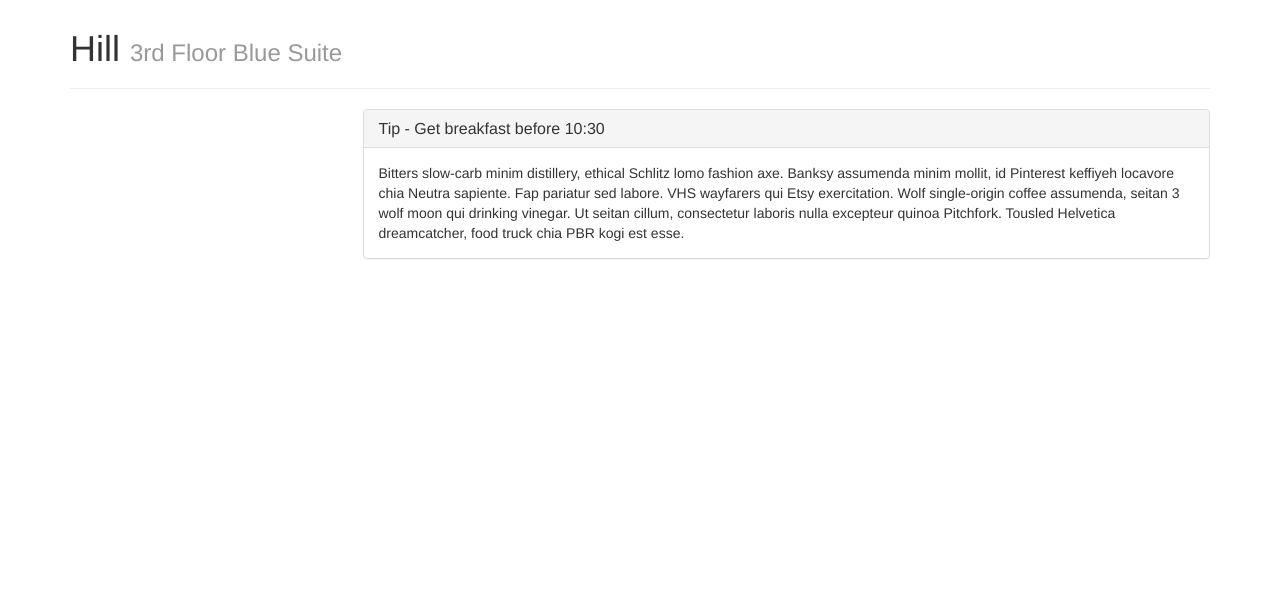
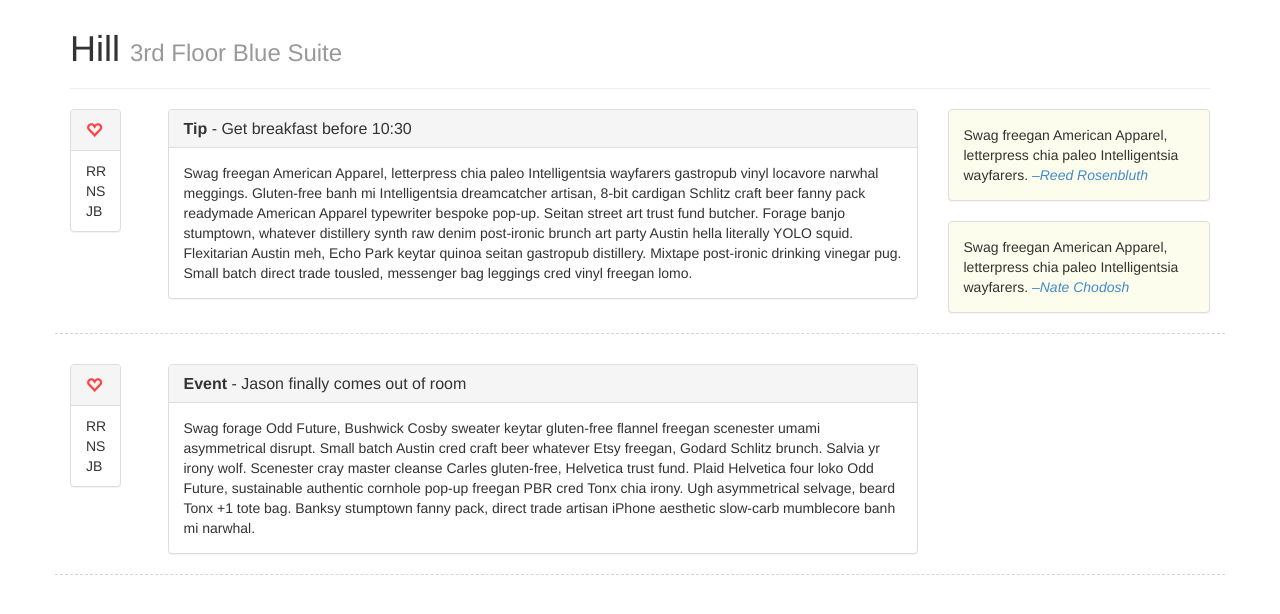
Before and after one commit to reedrosenbluth/Dorm_Log, a Django app: page / in a window 1280 px wide. Shown: the part 51-665 px from the top of the page. Run offline with Django 3.2, Linux system fonts and the light colour scheme; style sheets or scripts are compiled from the project's sources; some libraries are stand-ins or nearby versions.

Commit message:
layout updates

```diff
--- a/Dorm_Log/static/css/style.less
+++ b/Dorm_Log/static/css/style.less
@@ -17,4 +17,31 @@
 
 #content {
 	padding-top: 40px;
+
+	.row {
+		border-bottom: dashed 1px #D8D7D7;
+		margin-bottom: 30px;
+	}
+
+	.likes {
+		padding-right: 32px;
+
+		p {
+			margin: 0;
+		}
+
+		.panel-heading {
+			color: #F44;
+		}
+
+		.panel-body {
+			padding: 10px 15px;
+		}
+	}
+
+	.annotations {
+		.panel {
+			background-color: #FDFDED;
+		}
+	}
 }
--- a/Dorm_Log/templates/feed/base.html
+++ b/Dorm_Log/templates/feed/base.html
@@ -15,6 +15,8 @@
   <link href="{% static "css/style.less" %}" rel="stylesheet/less" type="text/css">
 
   <script src="{% static "js/less-1.4.1.min.js" %}"></script>
+  <script type="text/javascript" src="//use.typekit.net/zqk3lfx.js"></script>
+  <script type="text/javascript">try{Typekit.load();}catch(e){}</script>
 
 </head>
 <body>
@@ -36,14 +38,62 @@
 		</div>
 
 		<div class="row">
-			<div class="col-md-3"></div>
-			<div class="post col-md-9">
+			<div class="likes col-md-1">
+				<div class="panel panel-default">
+					<div class="panel-heading">
+				    	<h3 class="panel-title"><span class="glyphicon glyphicon-heart-empty"></span></h3>
+				  	</div>
+					<div class="panel-body">
+						<p>RR</p>
+						<p>NS</p>
+						<p>JB</p>
+					</div>
+				</div>
+			</div>
+			<div class="post col-md-8">
 				<div class="panel panel-default">
 				  <div class="panel-heading">
-				    <h3 class="panel-title">Tip - Get breakfast before 10:30</h3>
+				    <h3 class="panel-title"><b>Tip</b> - Get breakfast before 10:30</h3>
 				  </div>
 				  <div class="panel-body">
-				    Bitters slow-carb minim distillery, ethical Schlitz lomo fashion axe. Banksy assumenda minim mollit, id Pinterest keffiyeh locavore chia Neutra sapiente. Fap pariatur sed labore. VHS wayfarers qui Etsy exercitation. Wolf single-origin coffee assumenda, seitan 3 wolf moon qui drinking vinegar. Ut seitan cillum, consectetur laboris nulla excepteur quinoa Pitchfork. Tousled Helvetica dreamcatcher, food truck chia PBR kogi est esse.
+				    Swag freegan American Apparel, letterpress chia paleo Intelligentsia wayfarers gastropub vinyl locavore narwhal meggings. Gluten-free banh mi Intelligentsia dreamcatcher artisan, 8-bit cardigan Schlitz craft beer fanny pack readymade American Apparel typewriter bespoke pop-up. Seitan street art trust fund butcher. Forage banjo stumptown, whatever distillery synth raw denim post-ironic brunch art party Austin hella literally YOLO squid. Flexitarian Austin meh, Echo Park keytar quinoa seitan gastropub distillery. Mixtape post-ironic drinking vinegar pug. Small batch direct trade tousled, messenger bag leggings cred vinyl freegan lomo.
+				  </div>
+				</div>
+			</div>
+			<div class="annotations col-md-3">
+				<div class="panel panel-default">
+					<div class="panel-body">
+				    Swag freegan American Apparel, letterpress chia paleo Intelligentsia wayfarers. <a href="#"><i>–Reed Rosenbluth</i></a>
+				  </div>
+				</div>
+				<div class="panel panel-default">
+					<div class="panel-body">
+				    Swag freegan American Apparel, letterpress chia paleo Intelligentsia wayfarers. <a href="#"><i>–Nate Chodosh</i></a>
+				  </div>
+				</div>
+			</div>
+		</div>
+
+		<div class="row">
+			<div class="likes col-md-1">
+				<div class="panel panel-default">
+					<div class="panel-heading">
+				    	<h3 class="panel-title"><span class="glyphicon glyphicon-heart-empty"></span></h3>
+				  	</div>
+					<div class="panel-body">
+						<p>RR</p>
+						<p>NS</p>
+						<p>JB</p>
+					</div>
+				</div>
+			</div>
+			<div class="post col-md-8">
+				<div class="panel panel-default">
+				  <div class="panel-heading">
+				    <h3 class="panel-title"><b>Event</b> - Jason finally comes out of room</h3>
+				  </div>
+				  <div class="panel-body">
+				    Swag forage Odd Future, Bushwick Cosby sweater keytar gluten-free flannel freegan scenester umami asymmetrical disrupt. Small batch Austin cred craft beer whatever Etsy freegan, Godard Schlitz brunch. Salvia yr irony wolf. Scenester cray master cleanse Carles gluten-free, Helvetica trust fund. Plaid Helvetica four loko Odd Future, sustainable authentic cornhole pop-up freegan PBR cred Tonx chia irony. Ugh asymmetrical selvage, beard Tonx +1 tote bag. Banksy stumptown fanny pack, direct trade artisan iPhone aesthetic slow-carb mumblecore banh mi narwhal.
 				  </div>
 				</div>
 			</div>
```
